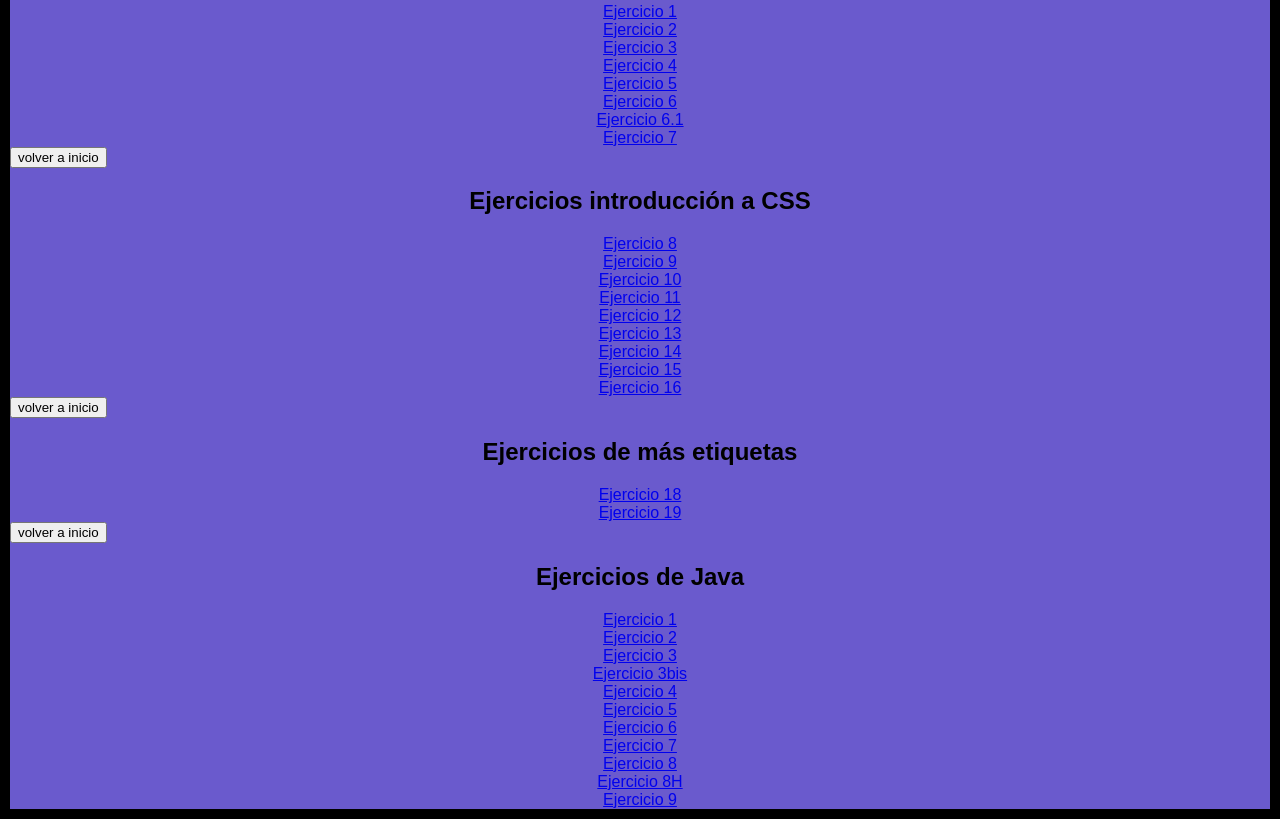
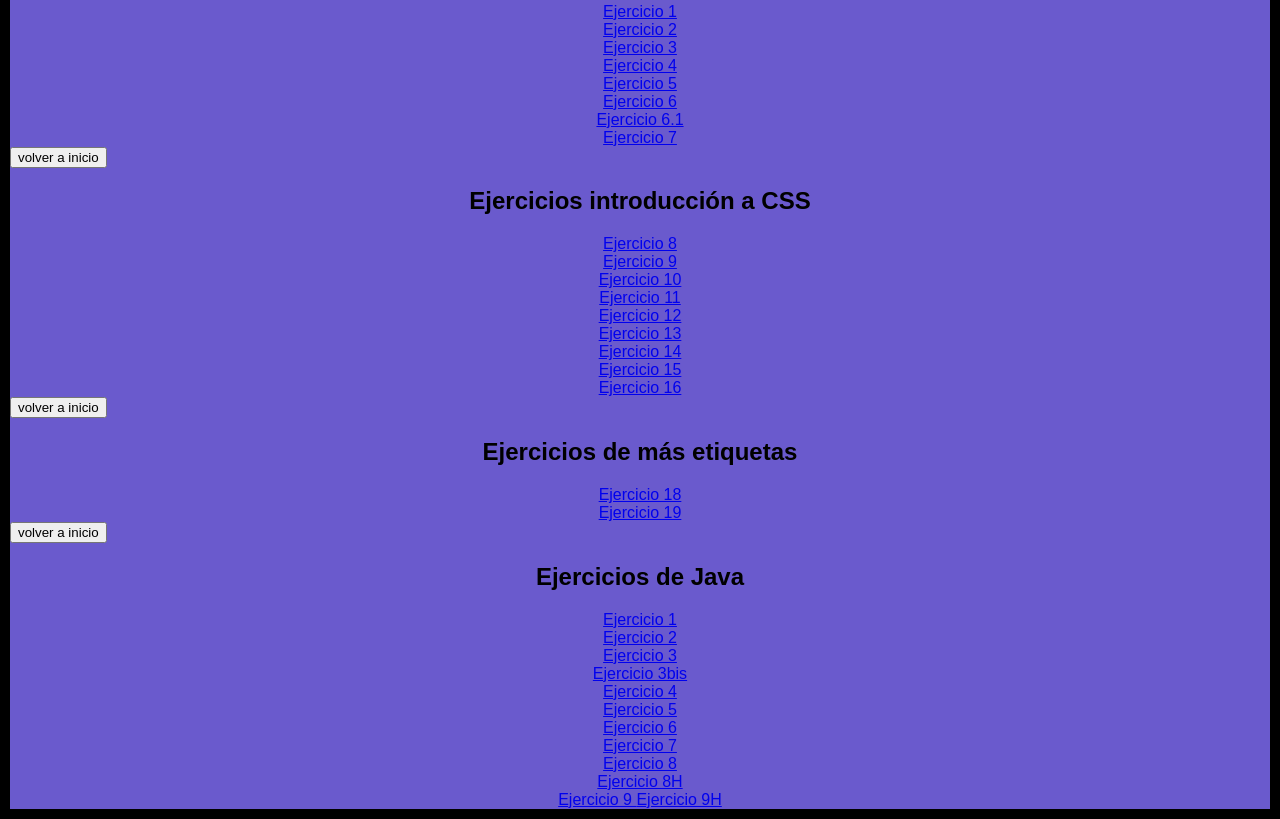
Before and after one commit to adrianas12/adrianas12.github.io, a plain HTML site: page index.html in a window 1280 px wide. Shown: the part 481-1300 px from the top of the page. Drawn offline with Linux system fonts and the light colour scheme.

Commit message:
Update index.html

```diff
--- a/index.html
+++ b/index.html
@@ -96,7 +96,9 @@ margin: 5px;
   <a href="ejercicios_html/8 java"> Ejercicio 8 </a> <br>
   <a href="ejercicios_hmtl/js-ejerc08-heladeria.html.html"> Ejercicio 8H </a> <br>
  <a href="ejercicios_html/js-ejerc09-funciones.html"> Ejercicio 9 </a>
-</div>
+ <a href="ejercicios_html/js-ejerc09-heladeria_funcion.html"> Ejercicio 9H </a> <br>
+
+  </div>
 
 
 
```
